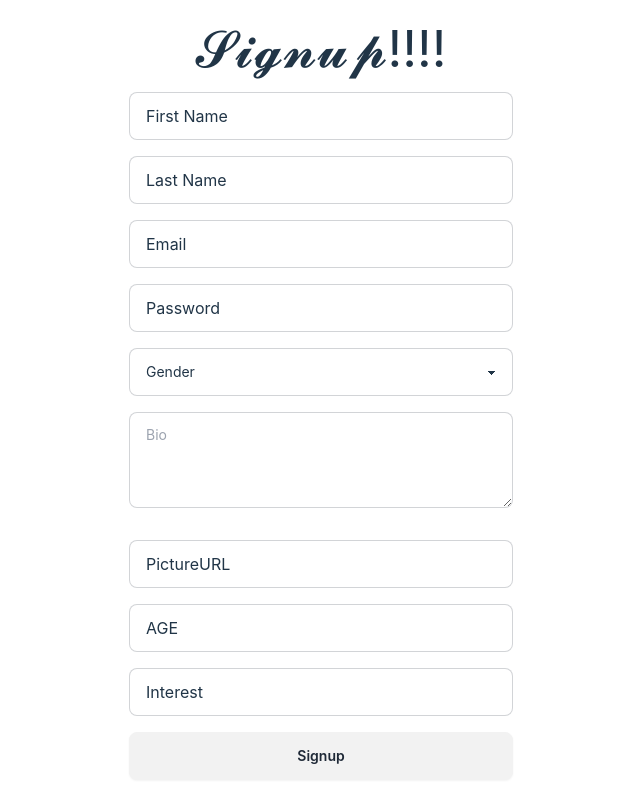
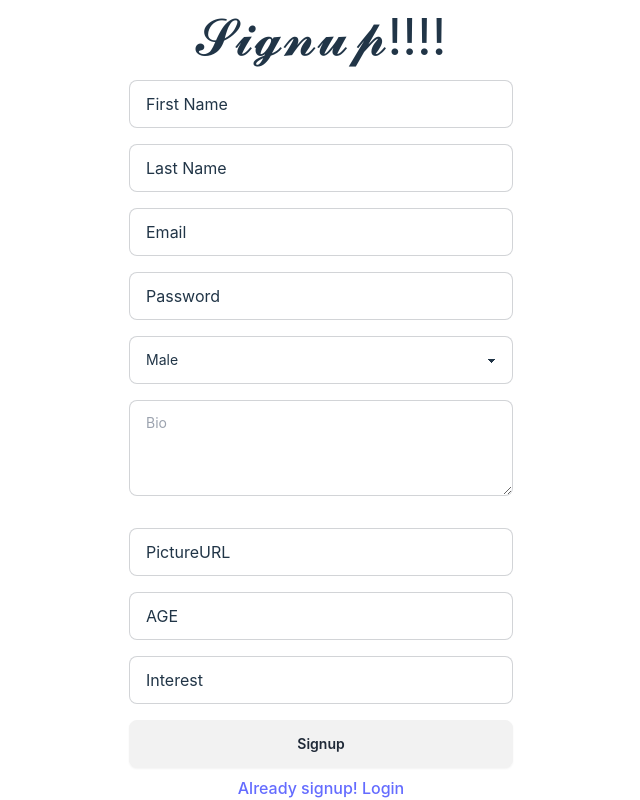
Before and after one commit to VartulPandey1/DevSwipe-Frontend, a React (Vite) app: page /Signup in a window 1280 px wide. Shown: the whole page, without its empty margins (319-959 px from the left). Built offline with nearby package versions, Linux system fonts and the light colour scheme.

Commit message:
added path to login page from signup page

```diff
--- a/src/component/Signup.jsx
+++ b/src/component/Signup.jsx
@@ -1,7 +1,8 @@
 import axios from "axios";
 import { useState } from "react";
 import { REQUEST_URL } from "../utils/Constants";
-import { useNavigate } from "react-router-dom";
+import { Link, useNavigate } from "react-router-dom";
+import LoginPage from "./loginPage";
 
 function Signup() {
   const navigate = useNavigate();
@@ -116,7 +117,7 @@ function Signup() {
           onChange={(e) => setGender(e.target.value)}
           className="select select-bordered w-full max-w-xs my-2 min-w-96 "
         >
-          <option selected disabled value="">
+          <option selected disabled value="Gender">
             Gender
           </option>
           <option value="Male">Male</option>
@@ -176,6 +177,7 @@ function Signup() {
         >
           Signup
         </button>
+        <Link to="/login">Already signup! Login</Link>
       </div>
     </>
   );
```
